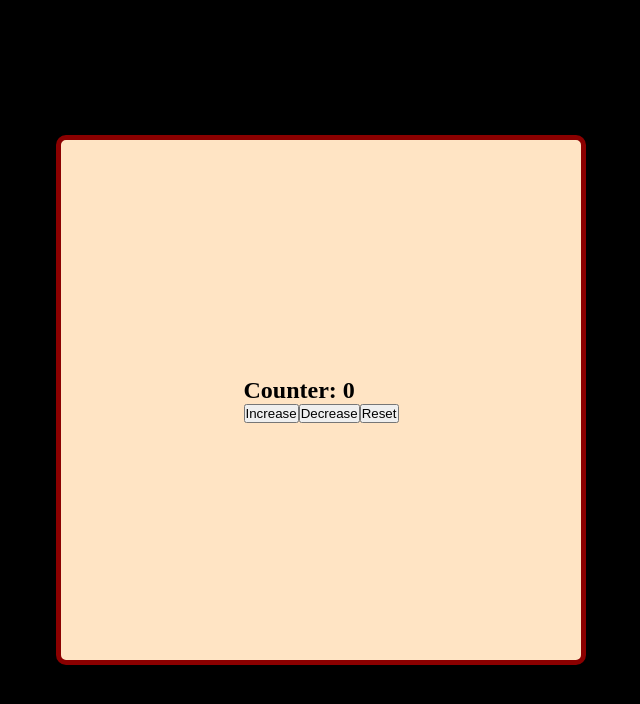
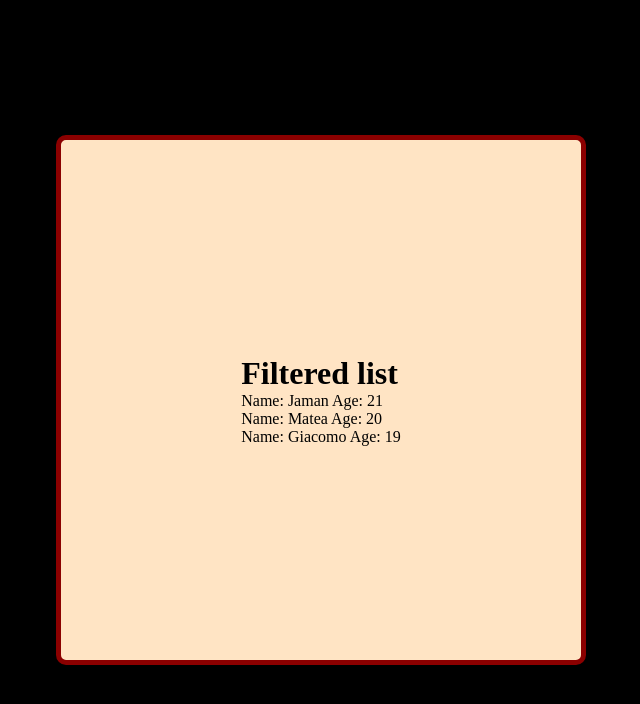
Before and after one commit to Erodot0/react-exercises, a React (Create React App) app in the folder my-app/: page / in a window 1280 px wide. Shown: the top 704 px of the page, without its empty margins (319-959 px from the left). Built offline with nearby package versions, Linux system fonts and the light colour scheme.

Commit message:
created filtered  list

```diff
--- a/my-app/src/App.js
+++ b/my-app/src/App.js
@@ -1,59 +1,21 @@
+import "./index.css"
 import React from "react";
-import "./index.css"
-// import { Sum } from "./components/Sum";
-// import { Container } from "./components/Container";
-// import { DisplayLanguage } from "./components/DisplayLanguage";
-// import { LanguageContext } from "./components/LanguageContext";
-import { Counter } from "./components/Counter";
-// import { HelloWorld } from "./components/HelloWorld";
-// import { Welcome } from "./components/Welcome";
-// import { InteractiveWelcome } from "./components/InteractiveWelcome";
-// import { Login } from "./components/Login";
-// import { UncontrolledLogin } from "./components/UncontrolledLogin";
-// import { TodoList } from "./components/TodoList";
-// import { GithubUser } from "./components/GithubUser"
-// import { GithubUserList } from "./components/GithubUserList"
+import { FilteredList } from "./components/FilteredList";
+
+
+const List = [
+    { name: "Jaman", age: 21, id: 1},
+    { name: "Matea", age: 20, id: 2},
+    { name: "Giacomo", age: 19, id: 3},
+    { name: "Asdrubale", age: 18, id: 4},
+    { name: "Pierino", age: 17, id: 5},
+]
 
 export class App extends React.Component {
-    state = {
-        language: "en"
-    }
-
-    handleLangChange = (event) => {
-        this.setState({
-            language: event.target.value
-        })
-    }
     render() {
         return (
             <div className="container">
-                {/* <div className="langselector">
-                    <select value={this.state.language} onChange={this.handleLangChange}>
-                        <option value="en">English</option>
-                        <option value="it">Italian</option>
-                    </select>
-                    <LanguageContext.Provider value={this.state.language}>
-                        <DisplayLanguage />
-                    </LanguageContext.Provider>
-                </div> */}
-                {/* <HelloWorld /> */}
-                {/* <Welcome name="john" age="12"/> */}
-                {/* <Sum numbers={[1,2,3,4,5,6]}/> */}
-                <Counter initialValue={0} incrementAmount={1} incrementInterval={1000}/>
-                {/* <GithubUser username="Erodot0"/> */}
-                {/* <GithubUserList /> */}
-                {/* <InteractiveWelcome /> */}
-                {/* <Login /> */}
-                {/* <UncontrolledLogin /> */}
-                {/* <TodoList render={(name,remove) => {
-                    return (
-                            <ul>
-                                {name.map((name, index) => <li key={name + index}>{name}
-                                    <button onClick={remove}>Remove</button></li>)}
-                            </ul>
-                    )
-                }} /> */}
-                {/* <Container title="A nice container"/> */}
+                <FilteredList list={List}/>
             </div>
         )
     }
--- /dev/null
+++ b/my-app/src/components/FilteredList.js
@@ -0,0 +1,22 @@
+import { useMemo } from "react";
+
+export function FilteredList({list}) {
+
+    const filterListArray = useMemo(() => {
+        return list.filter((person) => person.age > 18)
+    }, [list])
+
+
+    return (
+        <div>
+            <h1>Filtered list</h1>
+            <div>
+                { filterListArray.map((person) => (
+                    <div key={`${person.name} ${person.id}`}>
+                        <p>Name: {person.name} Age: {person.age}</p>
+                    </div>
+                ))}
+            </div>
+        </div>
+    )
+}
```
